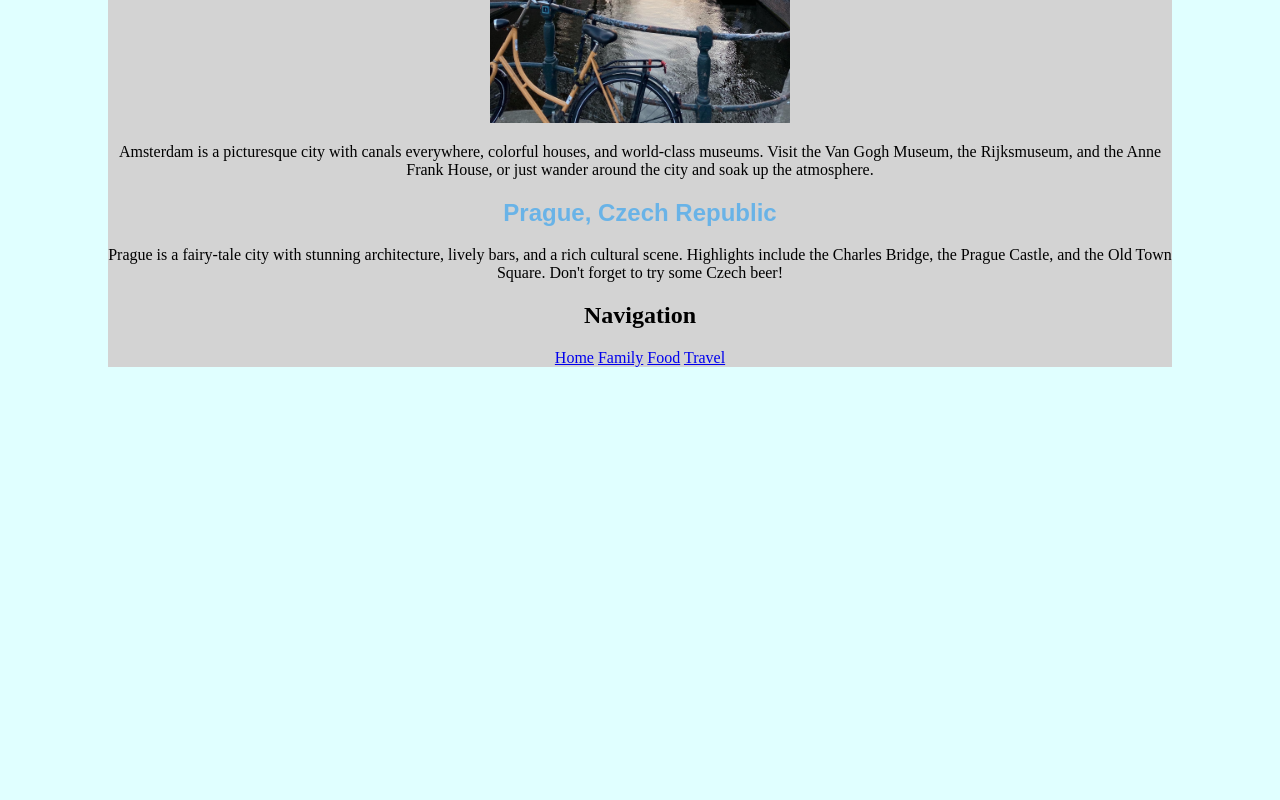
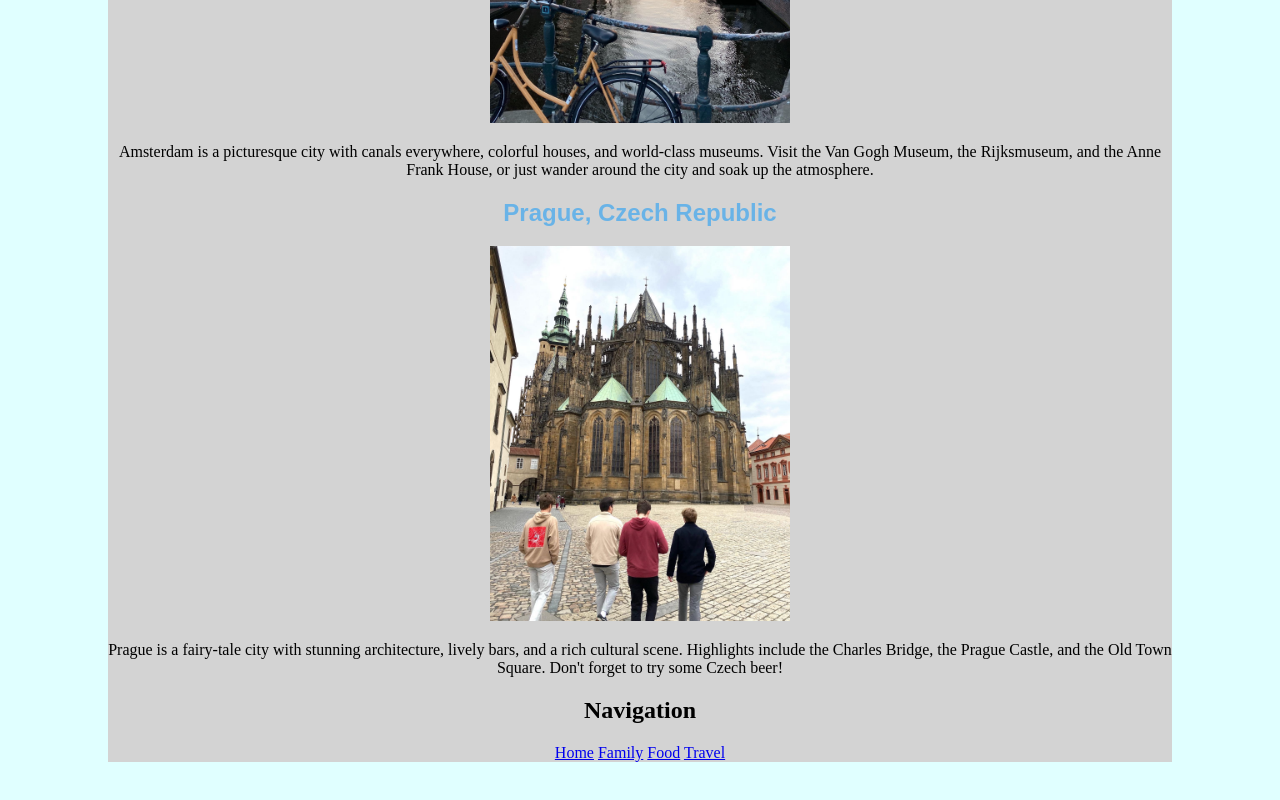
Before and after one commit to boyouman/LIS351-ryouman.github.io, a plain HTML site: page Travel.html in a window 1280 px wide. Shown: the part 747-1547 px from the top of the page. Before the commit the page ends 1272 px from the top, so only its background shows below. Drawn offline with Linux system fonts and the light colour scheme.

Commit message:
Add files via upload

```diff
--- a/Travel.html
+++ b/Travel.html
@@ -40,6 +40,8 @@
 			<div>
 				<h2>Prague, Czech Republic</h2>
 
+				<img src="Images/724ACCB1-35B2-4A2F-8762-16724D2B6506.JPG" alt="Prague Castle" width="300">
+
 				<p>Prague is a fairy-tale city with stunning architecture, lively bars, and a rich cultural scene. Highlights include the Charles Bridge, the Prague Castle, and the Old Town Square. Don't forget to try some Czech beer!</p>
 			</div>
 		</div>
@@ -51,6 +53,6 @@
 				<a href="Travel.html">Travel</a>
 			</nav>
 		</main>
-	</div>
+		</div>
 	</body>
 </html>
```
